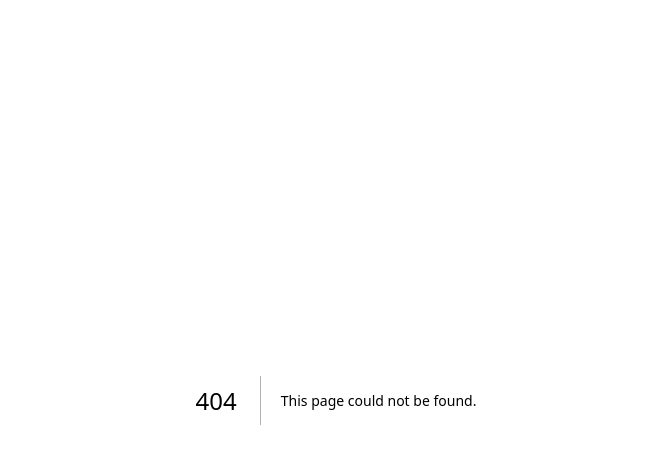
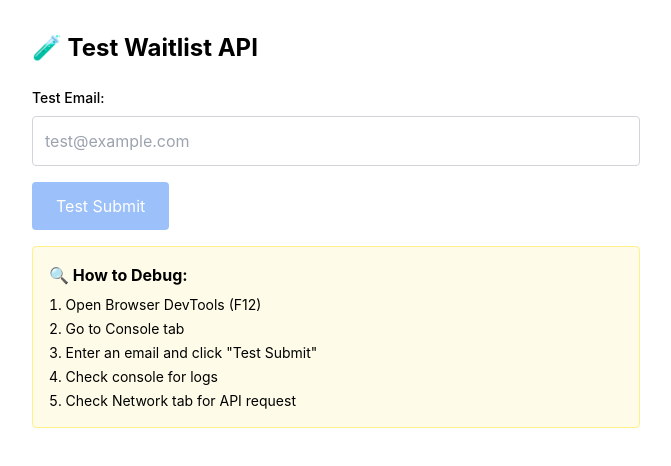
Before and after one commit to rampa-cash/rampa-cash-web, a Next.js app: page /test-waitlist in a window 1280 px wide. Before the commit this address had no page. Shown: the top 466 px of the page, without its empty margins (304-975 px from the left). Built offline with nearby package versions, Linux system fonts and the light colour scheme.

Commit message:
Waitlist storage debug

```diff
--- /dev/null
+++ b/data/waitlist.json
@@ -0,0 +1,3 @@
+[
+  "jmbetan330@gmail.com"
+]
--- a/pages/admin/waitlist.tsx
+++ b/pages/admin/waitlist.tsx
@@ -16,13 +16,35 @@ const WaitlistAdmin = ({ emails, count }: WaitlistAdminProps) => {
           {emails.length === 0 ? (
             <p className="text-gray-500">No signups yet.</p>
           ) : (
-            <div className="space-y-2">
-              {emails.map((email, index) => (
-                <div key={index} className="p-3 bg-gray-50 rounded">
-                  {email}
-                </div>
-              ))}
-            </div>
+            <>
+              {/* Export Button */}
+              <div className="mb-4">
+                <button
+                  onClick={() => {
+                    const csvContent = emails.join('\n');
+                    const blob = new Blob([csvContent], { type: 'text/csv' });
+                    const url = window.URL.createObjectURL(blob);
+                    const a = document.createElement('a');
+                    a.href = url;
+                    a.download = `waitlist-${new Date().toISOString().split('T')[0]}.csv`;
+                    a.click();
+                  }}
+                  className="bg-green-600 text-white px-4 py-2 rounded hover:bg-green-700"
+                >
+                  📥 Export CSV
+                </button>
+              </div>
+
+              {/* Email List */}
+              <div className="space-y-2 max-h-96 overflow-y-auto">
+                {emails.map((email, index) => (
+                  <div key={index} className="p-3 bg-gray-50 rounded flex justify-between items-center">
+                    <span>{email}</span>
+                    <span className="text-sm text-gray-500">#{index + 1}</span>
+                  </div>
+                ))}
+              </div>
+            </>
           )}
         </div>
       </div>
--- a/pages/api/waitlist.ts
+++ b/pages/api/waitlist.ts
@@ -12,21 +12,29 @@ export default async function handler(
   req: NextApiRequest,
   res: NextApiResponse<ResponseData>
 ) {
+  console.log('🔍 Waitlist API called');
+  console.log('Method:', req.method);
+  console.log('Body:', req.body);
+
   if (req.method !== 'POST') {
+    console.log('❌ Wrong method');
     return res.status(405).json({ success: false, error: 'Method not allowed' });
   }
 
   const { email } = req.body;
 
   if (!email) {
+    console.log('❌ No email provided');
     return res.status(400).json({
       success: false,
       error: 'Email is required'
     });
   }
 
+  // Basic email validation
   const emailRegex = /^[^\s@]+@[^\s@]+\.[^\s@]+$/;
   if (!emailRegex.test(email)) {
+    console.log('❌ Invalid email format:', email);
     return res.status(400).json({
       success: false,
       error: 'Please enter a valid email address'
@@ -34,27 +42,37 @@ export default async function handler(
   }
 
   try {
-    const isNew = addToWaitlist(email);
-    const allEmails = loadWaitlist();
+    // Load current emails to check count before
+    const emailsBefore = loadWaitlist();
+    console.log('📊 Emails before:', emailsBefore.length);
 
-    if (!isNew) {
+    // Try to add email using your existing function
+    const isNewEmail = addToWaitlist(email);
+
+    // Load emails after to get current count
+    const emailsAfter = loadWaitlist();
+    console.log('📊 Emails after:', emailsAfter.length);
+    console.log('📧 All emails:', emailsAfter);
+
+    if (!isNewEmail) {
+      console.log('⚠️ Email already exists:', email);
       return res.status(200).json({
         success: true,
-        message: 'You\'re already on our waitlist!'
+        message: 'You\'re already on our waitlist!',
+        count: emailsAfter.length
       });
     }
 
-    console.log(`📧 New waitlist signup: ${email}`);
-    console.log(`📊 Total waitlist count: ${allEmails.length}`);
+    console.log('✅ Email added successfully:', email);
 
     return res.status(200).json({
       success: true,
       message: 'Successfully joined the waitlist!',
-      count: allEmails.length
+      count: emailsAfter.length
     });
 
   } catch (error) {
-    console.error('Waitlist signup error:', error);
+    console.error('❌ Error adding to waitlist:', error);
     return res.status(500).json({
       success: false,
       error: 'Failed to join waitlist. Please try again.'
--- /dev/null
+++ b/pages/test-waitlist.tsx
@@ -0,0 +1,86 @@
+import { useState } from 'react';
+
+const TestWaitlist = () => {
+  const [email, setEmail] = useState('');
+  const [result, setResult] = useState('');
+  const [loading, setLoading] = useState(false);
+
+  const testSubmit = async () => {
+    setLoading(true);
+    setResult('Testing...');
+
+    try {
+      console.log('🚀 Submitting email:', email);
+
+      const response = await fetch('/api/waitlist', {
+        method: 'POST',
+        headers: {
+          'Content-Type': 'application/json',
+        },
+        body: JSON.stringify({ email }),
+      });
+
+      console.log('📡 Response status:', response.status);
+
+      const data = await response.json();
+      console.log('📋 Response data:', data);
+
+      setResult(`Status: ${response.status}\n${JSON.stringify(data, null, 2)}`);
+
+    } catch (error) {
+      console.error('❌ API Error:', error);
+      setResult(`Error: ${error}`);
+    } finally {
+      setLoading(false);
+    }
+  };
+
+  return (
+    <div className="p-8 max-w-2xl mx-auto">
+      <h1 className="text-2xl font-bold mb-6">🧪 Test Waitlist API</h1>
+
+      <div className="space-y-4">
+        <div>
+          <label className="block text-sm font-medium mb-2">Test Email:</label>
+          <input
+            type="email"
+            value={email}
+            onChange={(e) => setEmail(e.target.value)}
+            placeholder="test@example.com"
+            className="border border-gray-300 p-3 rounded w-full"
+          />
+        </div>
+
+        <button
+          onClick={testSubmit}
+          disabled={loading || !email}
+          className="bg-blue-500 text-white px-6 py-3 rounded hover:bg-blue-600 disabled:opacity-50"
+        >
+          {loading ? 'Testing...' : 'Test Submit'}
+        </button>
+
+        {result && (
+          <div>
+            <h3 className="font-bold mb-2">Result:</h3>
+            <pre className="bg-gray-100 p-4 rounded overflow-auto text-sm border">
+              {result}
+            </pre>
+          </div>
+        )}
+
+        <div className="mt-8 p-4 bg-yellow-50 border border-yellow-200 rounded">
+          <h3 className="font-bold mb-2">🔍 How to Debug:</h3>
+          <ol className="list-decimal list-inside space-y-1 text-sm">
+            <li>Open Browser DevTools (F12)</li>
+            <li>Go to Console tab</li>
+            <li>Enter an email and click "Test Submit"</li>
+            <li>Check console for logs</li>
+            <li>Check Network tab for API request</li>
+          </ol>
+        </div>
+      </div>
+    </div>
+  );
+};
+
+export default TestWaitlist;
```
